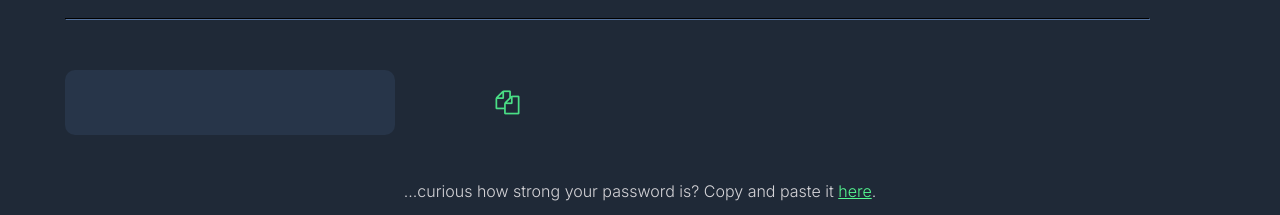
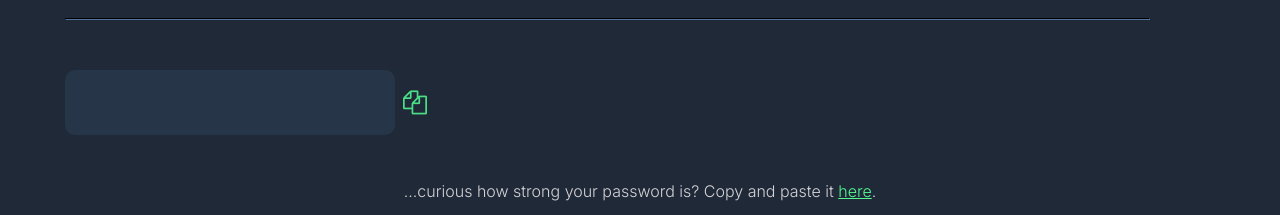
Before and after one commit to carolineya/password-generator, a plain HTML site: page index.html in a window 1280 px wide. Shown: the part 611-826 px from the top of the page. Drawn offline with Linux system fonts and the light colour scheme.

Commit message:
Change spacing with copy button.

```diff
--- a/index.html
+++ b/index.html
@@ -43,6 +43,7 @@
         <hr>
 
         <div class="password-return">
+            <div class="password-copy">
                 <div class="container-password">
                     <span id="password"></span>
                 </div>
@@ -50,6 +51,7 @@
                 <button id="copy-btn" onclick="copyPassword()">
                     <i class="fa fa-copy" style="font-size:24px;color:#4ADF86"></i>
                 </button>
+            </div>
 
             <div class="container-error">
                 <span id="error"></span>
--- a/styles.css
+++ b/styles.css
@@ -123,6 +123,12 @@ td {
     text-align: center;
 }
 
+.password-copy {
+    width: 400px;
+    display: flex;
+
+}
+
 #password {
     font-size: 22px;
     margin-top: 0;
```
Lines whose indentation alone changed are shown as unchanged.
